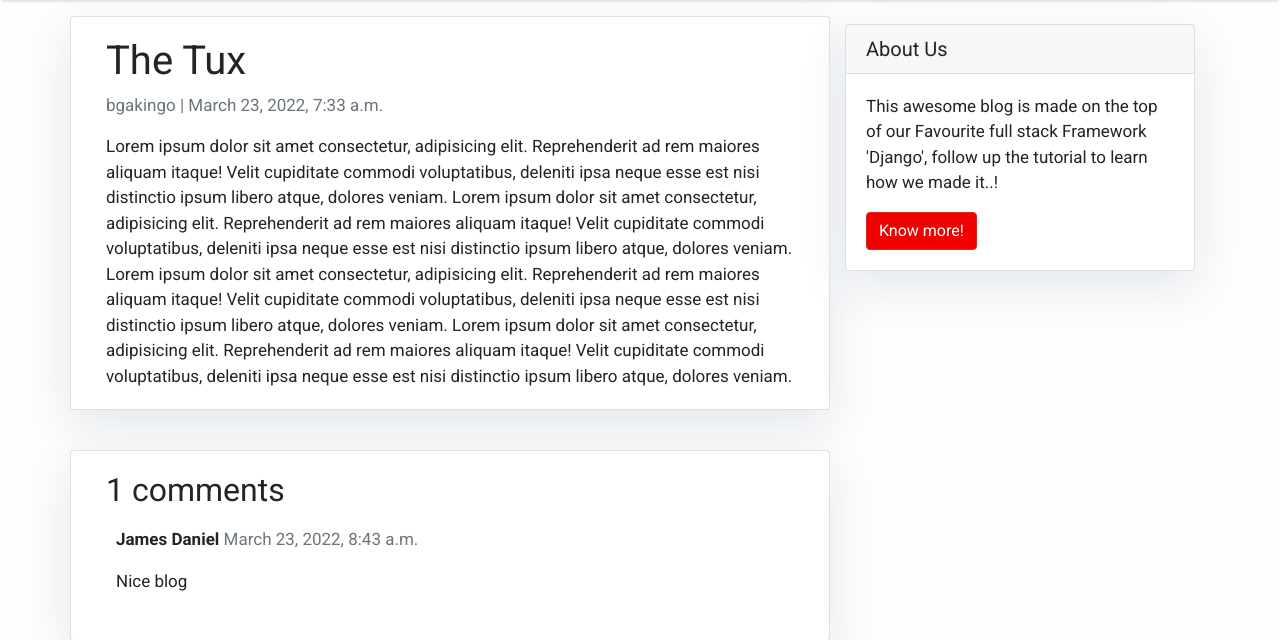
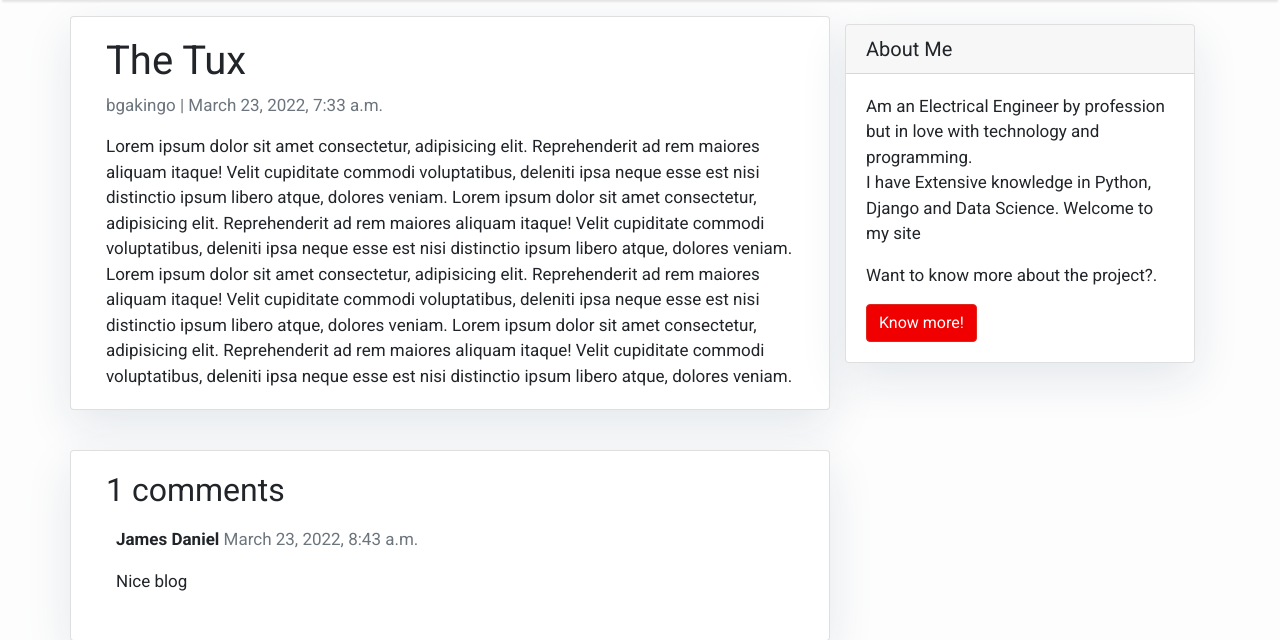
Before and after one commit to Bonkahr/blog_site, a Django app: a page that uses blogs/templates/sidebar.html in a window 1280 px wide. Shown: the part 58-698 px from the top of the page. Run offline with Django 4.2, Linux system fonts and the light colour scheme; data comes from the database, SQL or seed files in the repository; both versions use the stored data as it was after the commit; some libraries are stand-ins or nearby versions.

Commit message:
sidebar update

```diff
--- a/blogs/templates/sidebar.html
+++ b/blogs/templates/sidebar.html
@@ -9,12 +9,17 @@
 <!-- Sidebar Widgets Column -->
 <div class="col-md-4 float-right">
   <div class="card my-4">
-    <h5 class="card-header">About Us</h5>
+    <h5 class="card-header">About Me</h5>
     <div class="card-body">
       <p class="card-text">
-        This awesome blog is made on the top of our Favourite full stack
-        Framework 'Django', follow up the tutorial to learn how we made it..!
-      </p>
+        Am an Electrical Engineer by profession but in love with technology and
+        programming. <br>
+        I have Extensive knowledge in Python, Django and Data
+        Science. Welcome to my site
+    </p>
+    <p class="card-text">
+        Want to know more about the project?.
+    </p>
       <a
         href="https://djangocentral.com/building-a-blog-application-with-django"
         class="btn btn-danger"
```
Also changed, not shown: blogs/db.sqlite3.
